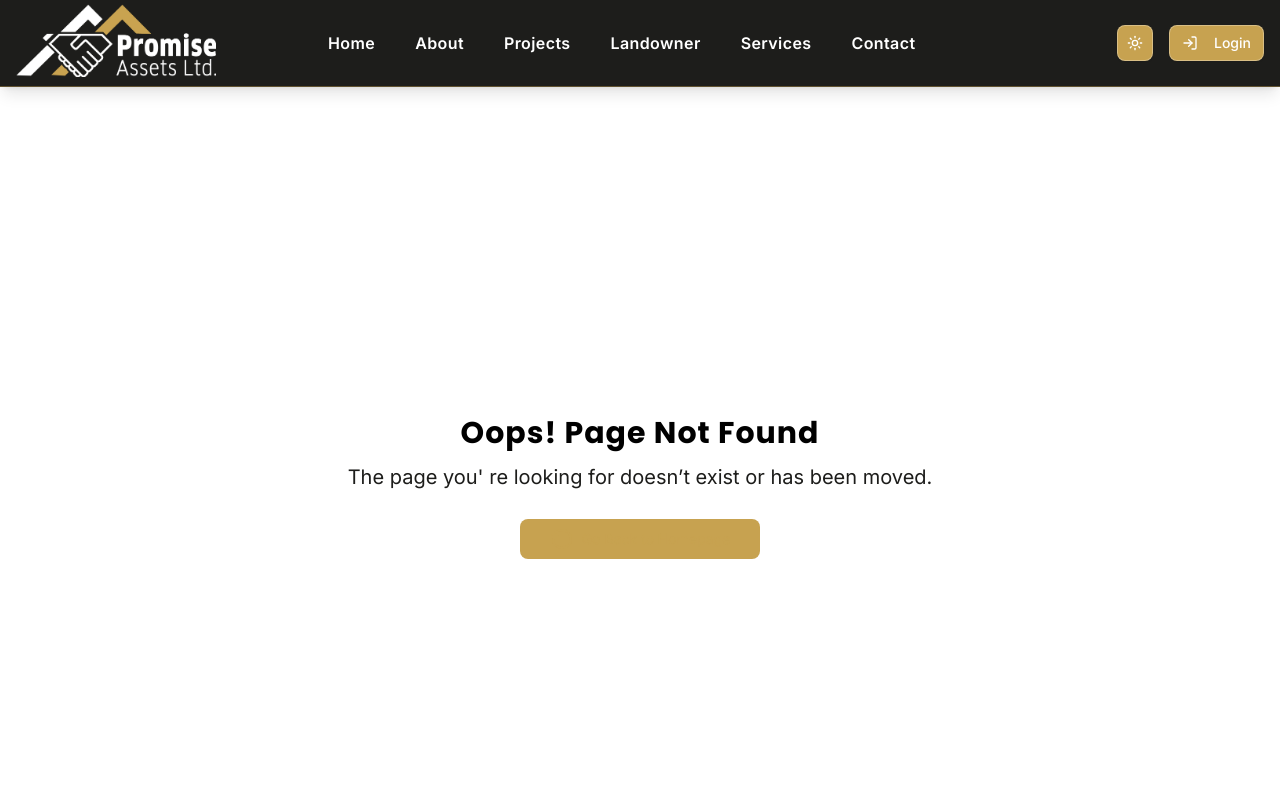
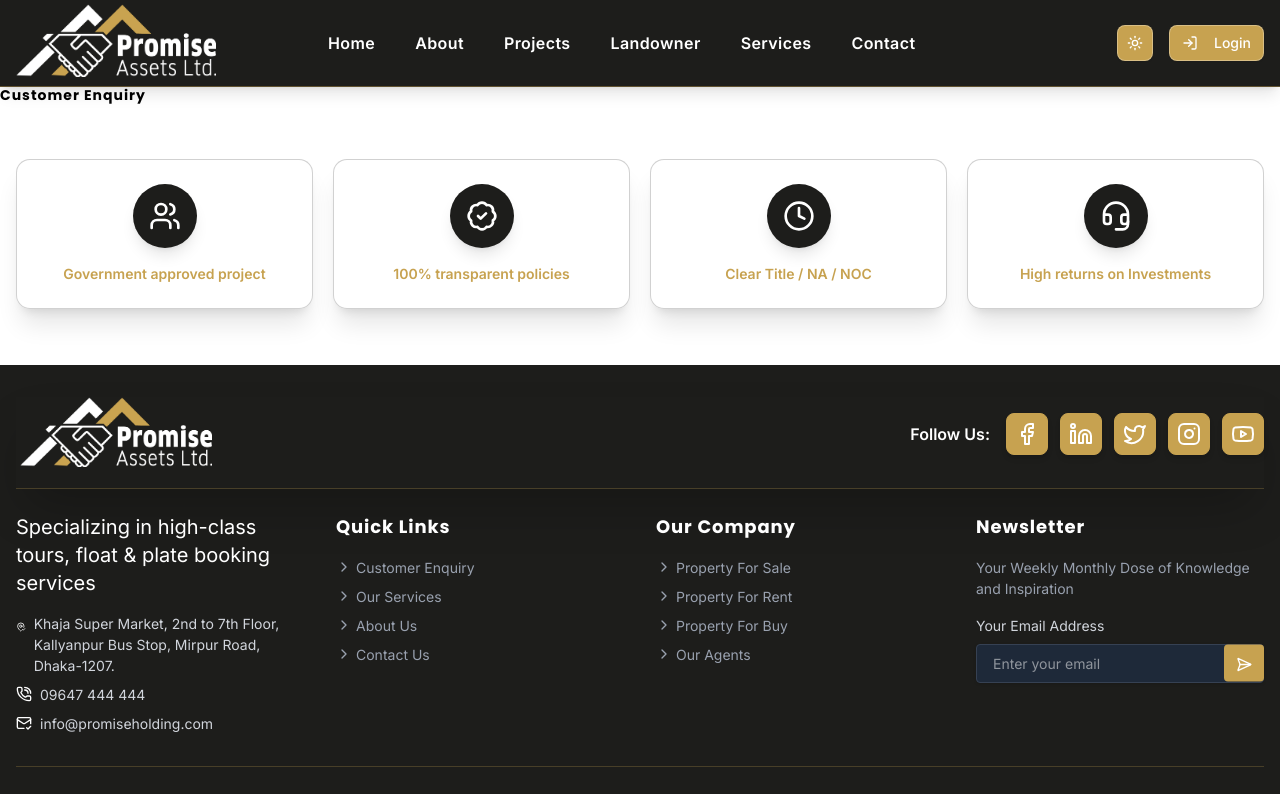
Before and after one commit to FayzulIslamFaisal/promise-holding-properties, a Next.js app: page /customer in a window 1280 px wide. Before the commit this address had no page. Shown: the top 794 px of the page. Built offline with nearby package versions, Linux system fonts and the light colour scheme.

Commit message:
Add CustomerEnquiryPage and CustomerEnquiryWrapper components; update FooterWidgetArea with structured quick links

```diff
--- /dev/null
+++ b/src/app/(root)/customer/page.tsx
@@ -0,0 +1,10 @@
+import CustomerEnquiryWrapper from '@/components/customer/CustomerEnquiryWrapper'
+import React from 'react'
+
+const CustomerEnquiryPage = () => {
+  return (
+    <CustomerEnquiryWrapper />
+  )
+}
+
+export default CustomerEnquiryPage
--- /dev/null
+++ b/src/components/customer/CustomerEnquiryWrapper.tsx
@@ -0,0 +1,11 @@
+
+
+const CustomerEnquiryWrapper = () => {
+  return (
+    <div>
+      <h1>Customer Enquiry</h1>
+    </div>
+  )
+}
+
+export default CustomerEnquiryWrapper
--- a/src/components/home-page/FooterWidgetArea.tsx
+++ b/src/components/home-page/FooterWidgetArea.tsx
@@ -7,13 +7,20 @@
   PhoneCallIcon,
   SendHorizontalIcon,
 } from 'lucide-react'
+import Link from 'next/link';
+
+interface QuickLink {
+  id: number;
+  title: string;
+  path: string;
+}
 
 const FooterWidgetArea = () => {
-    const quickLinks: string[] = [
-        'Pricing Plans',
-        'Our Services',
-        'About Us',
-        'Contact Us',
+    const quickLinks: QuickLink[] = [
+      { id: 1, title: 'Customer Enquiry', path: '/customer' },
+      { id: 2, title: 'Our Services', path: '/our-services' },
+      { id: 3, title: 'About Us', path: '/about-us' },
+      { id: 4, title: 'Contact Us', path: '/contact' },
     ],
     companyLinks: string[] = [
         'Property For Sale',
@@ -54,13 +61,15 @@
           <div className="space-y-4">
             <h4 className="text-lg tracking-wider">Quick Links</h4>
             <ul className="space-y-2 text-gray-400">
-              {quickLinks.map((item, index) => (
+              {quickLinks.map((item) => (
                 <li
-                  key={index}
-                  className="hover:text-white transition-colors duration-300 cursor-pointer flex items-center gap-1"
+                  key={item?.id}
+                  className="hover:text-white transition-colors duration-300"
                 >
-                  <ChevronRight className="size-4" />
-                  {item}
+                  <Link href={item?.path} className="flex items-center gap-1">
+                    <ChevronRight className="size-4" />
+                    {item?.title}
+                  </Link>
                 </li>
               ))}
             </ul>
```
